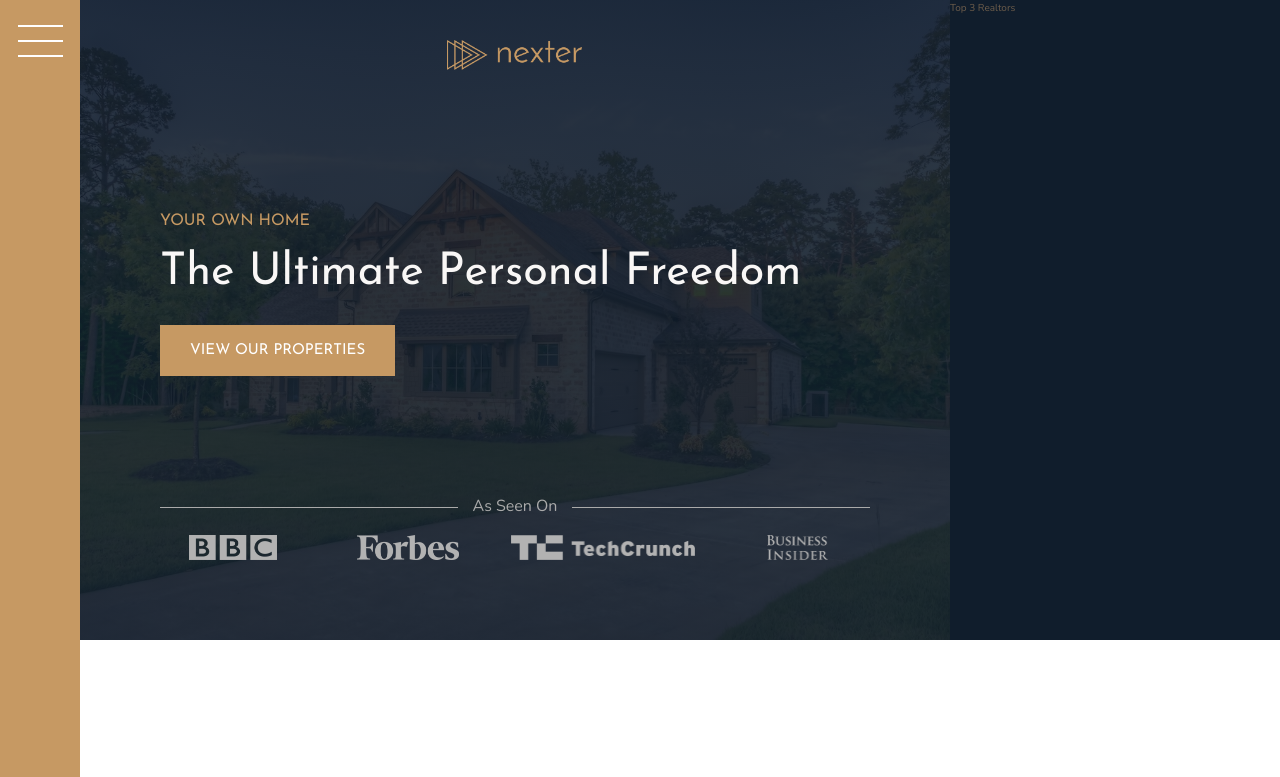
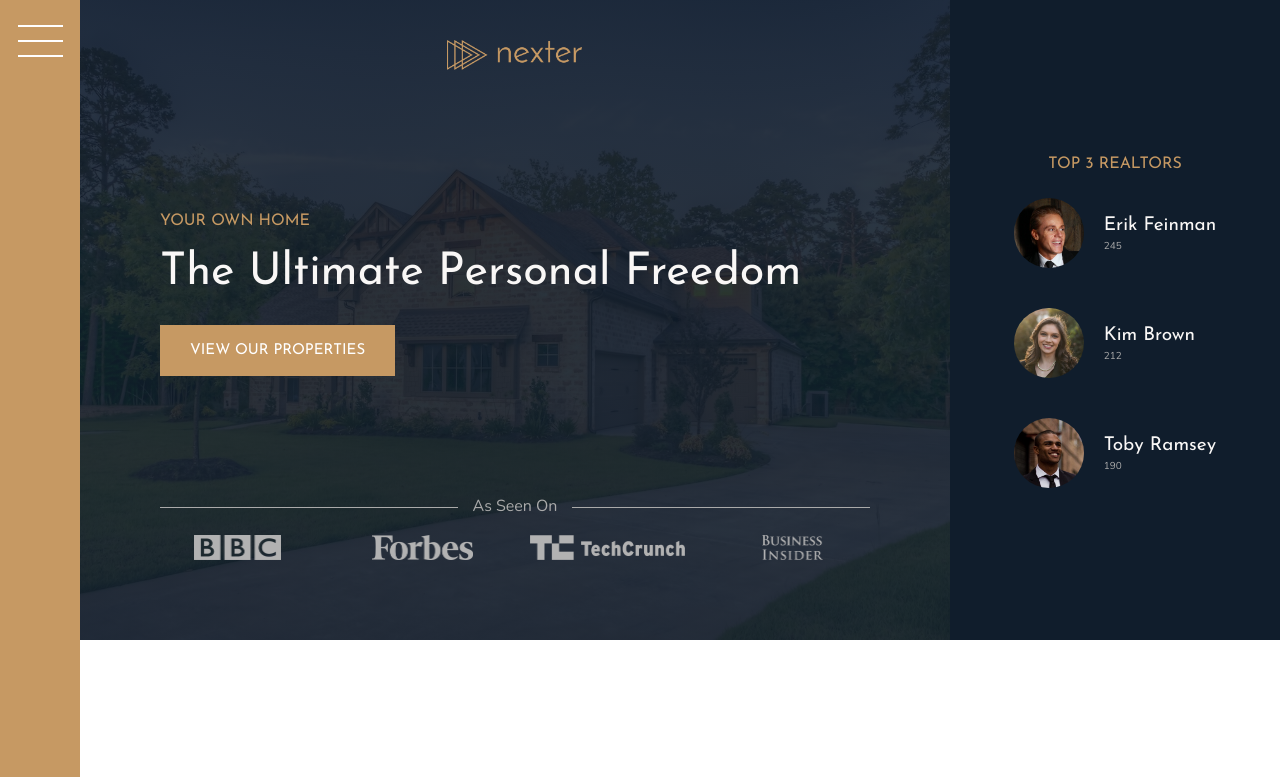
Before and after one commit to sleeplesseditor/Nexter, a website: page index.html in a window 1280 px wide. Shown: the top 777 px of the page. Drawn offline with nearby package versions, Linux system fonts and the light colour scheme.

Commit message:
Realtor section styling issue resolved

```diff
--- a/index.html
+++ b/index.html
@@ -16,6 +16,7 @@
             <button class="nav-btn">
             </button>
         </div>
+
         <header class="header">
             <img src="img/logo.png" alt="Nexter Logo" class="header__logo">
             <h3 class="heading-3">Your Own Home</h3>
@@ -29,9 +30,38 @@
                 <img src="img/logo-bi.png" alt="Seen on logo 4">
             </div>
         </header>
+
         <div class="realtors">
-            Top 3 Realtors
+            <h3 class="heading-3">
+                Top 3 Realtors
+            </h3>
+            <div class="realtors__list">
+                <img src="img/realtor-1.jpeg" alt="Realtor 1" class="realtors__img">
+                <div class="realtors__details">
+                    <h4 class="heading-4 heading-4--light">
+                        Erik Feinman
+                    </h4>
+                    <p class="realtors__sold">245</p>
+                </div>
+
+                <img src="img/realtor-2.jpeg" alt="Realtor 2" class="realtors__img">
+                <div class="realtors__details">
+                    <h4 class="heading-4 heading-4--light">
+                        Kim Brown
+                    </h4>
+                    <p class="realtors__sold">212</p>
+                </div>
+
+                <img src="img/realtor-3.jpeg" alt="Realtor 3" class="realtors__img">
+                <div class="realtors__details">
+                    <h4 class="heading-4 heading-4--light">
+                        Toby Ramsey
+                    </h4>
+                    <p class="realtors__sold">190</p>
+                </div>
+            </div>
         </div>
+
         <section class="features">
             <div class="feature">
                 <svg class="feature__icon">
--- a/sass/_header.scss
+++ b/sass/_header.scss
@@ -47,9 +47,11 @@
         grid-template-columns: repeat(4, 1fr);
         grid-column-gap: 3rem;
         justify-items: center;
+        align-items: center;
 
         img {
             height: 2.5rem;
+            max-width: 100%;
             filter: brightness(70%);
         }
     }
--- a/sass/_realtors.scss
+++ b/sass/_realtors.scss
@@ -1,4 +1,35 @@
 .realtors {
     background-color: $color-secondary;
     grid-column: col-start 7 / full-end;
+    padding: 3rem;
+
+    display: grid;
+    align-content: center;
+    justify-content: center;
+    justify-items: center;
+    grid-row-gap: 2rem;
+
+    &__list {
+        display: grid;
+        grid-template-columns: min-content max-content;
+        grid-column-gap: 2rem;
+        grid-row-gap: 5vh;
+        align-items: center;
+    }
+
+    &__img {
+        width: 7rem;
+        border-radius: 50%;
+        display: block;
+    }
+
+    &__details {
+
+    }
+
+    &__sold {
+        text-transform: uppercase;
+        color: $color-grey-light-2;
+        margin-top: -3px;
+    }
 }
```
Also changed, not shown: css/style.css.
